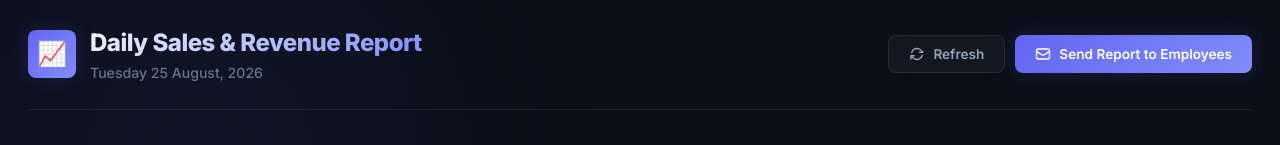
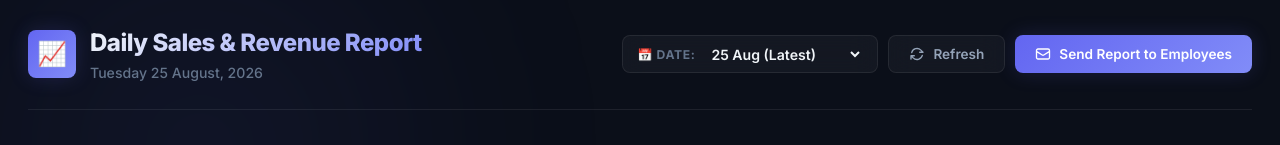
Before and after one commit to Amankr0402/Daily-Reports--library-wise-delivery-count, a website: page public/index.html in a window 1280 px wide. Shown: the top 145 px of the page. Drawn offline with nearby package versions, Linux system fonts and the light colour scheme.

Commit message:
feat: add interactive Date Selector to view and report any daily sales data

```diff
--- a/public/index.html
+++ b/public/index.html
@@ -26,6 +26,12 @@
         </div>
       </div>
       <div class="header__actions">
+        <div class="date-selector-wrapper" id="date-selector-wrapper">
+          <label for="date-select" class="date-selector-label">📅 Date:</label>
+          <select id="date-select" class="date-select" title="Select report date">
+            <!-- Populated dynamically -->
+          </select>
+        </div>
         <button class="btn btn--outline" id="btn-refresh" title="Refresh data">
           <svg xmlns="http://www.w3.org/2000/svg" fill="none" viewBox="0 0 24 24" stroke-width="2" stroke="currentColor"><path stroke-linecap="round" stroke-linejoin="round" d="M16.023 9.348h4.992v-.001M2.985 19.644v-4.992m0 0h4.992m-4.993 0 3.181 3.183a8.25 8.25 0 0 0 13.803-3.7M4.031 9.865a8.25 8.25 0 0 1 13.803-3.7l3.181 3.182" /></svg>
           Refresh
--- a/public/script.js
+++ b/public/script.js
@@ -13,22 +13,24 @@ const CONFIG = {
 };
 
 /* ---------- DOM References ---------- */
-const $kpiGrid         = document.getElementById('kpi-grid');
-const $headerDate      = document.getElementById('header-date');
-const $btnRefresh      = document.getElementById('btn-refresh');
-const $btnSend         = document.getElementById('btn-send-report');
-const $modalOverlay    = document.getElementById('modal-overlay');
-const $modalPreview    = document.getElementById('modal-preview');
-const $modalClose      = document.getElementById('modal-close');
-const $modalCancel     = document.getElementById('modal-cancel');
-const $modalConfirm    = document.getElementById('modal-confirm');
-const $toastContainer  = document.getElementById('toast-container');
+const $kpiGrid          = document.getElementById('kpi-grid');
+const $headerDate       = document.getElementById('header-date');
+const $dateSelect       = document.getElementById('date-select');
+const $btnRefresh       = document.getElementById('btn-refresh');
+const $btnSend          = document.getElementById('btn-send-report');
+const $modalOverlay     = document.getElementById('modal-overlay');
+const $modalPreview     = document.getElementById('modal-preview');
+const $modalClose       = document.getElementById('modal-close');
+const $modalCancel      = document.getElementById('modal-cancel');
+const $modalConfirm     = document.getElementById('modal-confirm');
+const $toastContainer   = document.getElementById('toast-container');
 const $agentLeaderboard = document.getElementById('agent-leaderboard');
 
 /* ---------- State ---------- */
-let allData       = [];
-let todayData     = {};
-let yesterdayData = {};
+let allData           = [];
+let selectedDateIndex = -1;
+let todayData         = {};
+let yesterdayData     = {};
 
 /* ============================================================
    DATA LOADING
@@ -50,10 +52,19 @@ async function fetchData(syncLive = false) {
 
     allData.sort((a, b) => a.date.localeCompare(b.date));
 
-    todayData     = allData[allData.length - 1];
-    yesterdayData = allData.length > 1 ? allData[allData.length - 2] : todayData;
+    if (allData.length === 0) {
+      showToast('No sales records found in dataset.', 'info');
+      return;
+    }
 
-    render();
+    // Default to the latest date
+    if (selectedDateIndex === -1 || selectedDateIndex >= allData.length) {
+      selectedDateIndex = allData.length - 1;
+    }
+
+    selectDate(selectedDateIndex);
+    renderDateSelector();
+
     if (syncLive) {
       showToast('Dashboard updated with latest Google Sheets data!', 'success');
     }
@@ -61,6 +72,27 @@ async function fetchData(syncLive = false) {
     console.error('Failed to load data:', err);
     showToast('Failed to load report data. Check console.', 'error');
   }
+}
+
+function selectDate(index) {
+  selectedDateIndex = index;
+  todayData     = allData[selectedDateIndex];
+  yesterdayData = selectedDateIndex > 0 ? allData[selectedDateIndex - 1] : todayData;
+  render();
+}
+
+function renderDateSelector() {
+  if (!$dateSelect || allData.length === 0) return;
+
+  $dateSelect.innerHTML = allData.map((d, idx) => {
+    const isLatest = idx === allData.length - 1;
+    const isYday   = idx === allData.length - 2;
+    const dateObj  = new Date(d.date + 'T00:00:00');
+    const formatted = dateObj.toLocaleDateString('en-IN', { month: 'short', day: 'numeric' });
+    const tag = isLatest ? ' (Latest)' : isYday ? ' (Yesterday)' : '';
+    const isSelected = idx === selectedDateIndex ? 'selected' : '';
+    return `<option value="${idx}" ${isSelected}>${formatted}${tag}</option>`;
+  }).reverse().join('');
 }
 
 /* ============================================================
@@ -850,6 +882,10 @@ function showToast(message, type = 'info') {
   setTimeout(() => { el.style.opacity = '0'; setTimeout(() => el.remove(), 300); }, 4500);
 }
 
+$dateSelect?.addEventListener('change', (e) => {
+  selectDate(parseInt(e.target.value, 10));
+});
+
 $btnRefresh.addEventListener('click', () => fetchData(true));
 $btnSend.addEventListener('click', openModal);
 $modalClose.addEventListener('click', closeModal);
--- a/public/style.css
+++ b/public/style.css
@@ -166,6 +166,50 @@ body::after {
   cursor: pointer;
   transition: all .25s var(--ease-out);
   white-space: nowrap;
+}
+
+/* ---------- Date Selector Dropdown ---------- */
+.date-selector-wrapper {
+  display: flex;
+  align-items: center;
+  gap: 8px;
+  background: var(--bg-glass);
+  border: 1px solid var(--border-glass);
+  border-radius: var(--radius-sm);
+  padding: 6px 14px;
+  backdrop-filter: blur(12px);
+  transition: all 0.2s ease;
+}
+
+.date-selector-wrapper:hover {
+  border-color: rgba(99, 102, 241, 0.4);
+}
+
+.date-selector-label {
+  font-size: 0.76rem;
+  font-weight: 700;
+  color: var(--text-muted);
+  text-transform: uppercase;
+  letter-spacing: 0.05em;
+  white-space: nowrap;
+}
+
+.date-select {
+  background: transparent;
+  border: none;
+  color: #f1f5f9;
+  font-family: inherit;
+  font-size: 0.88rem;
+  font-weight: 600;
+  cursor: pointer;
+  outline: none;
+  padding: 2px 4px;
+}
+
+.date-select option {
+  background: #0f172a;
+  color: #f1f5f9;
+  padding: 6px;
 }
 
 .btn--primary {
```
